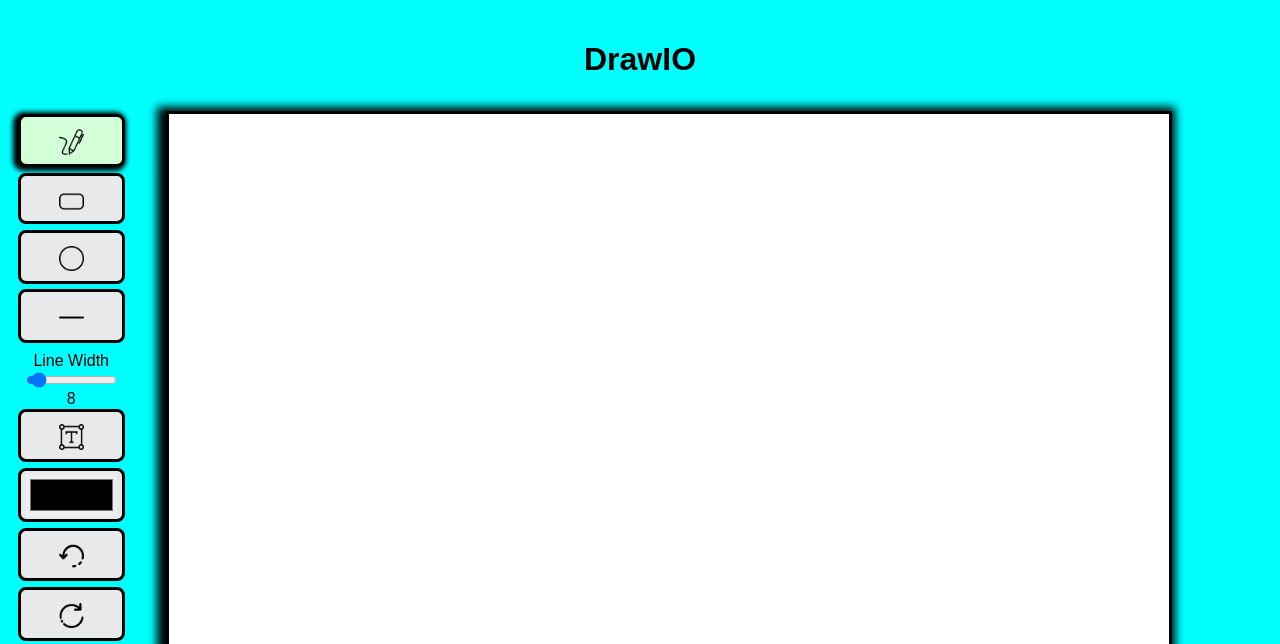
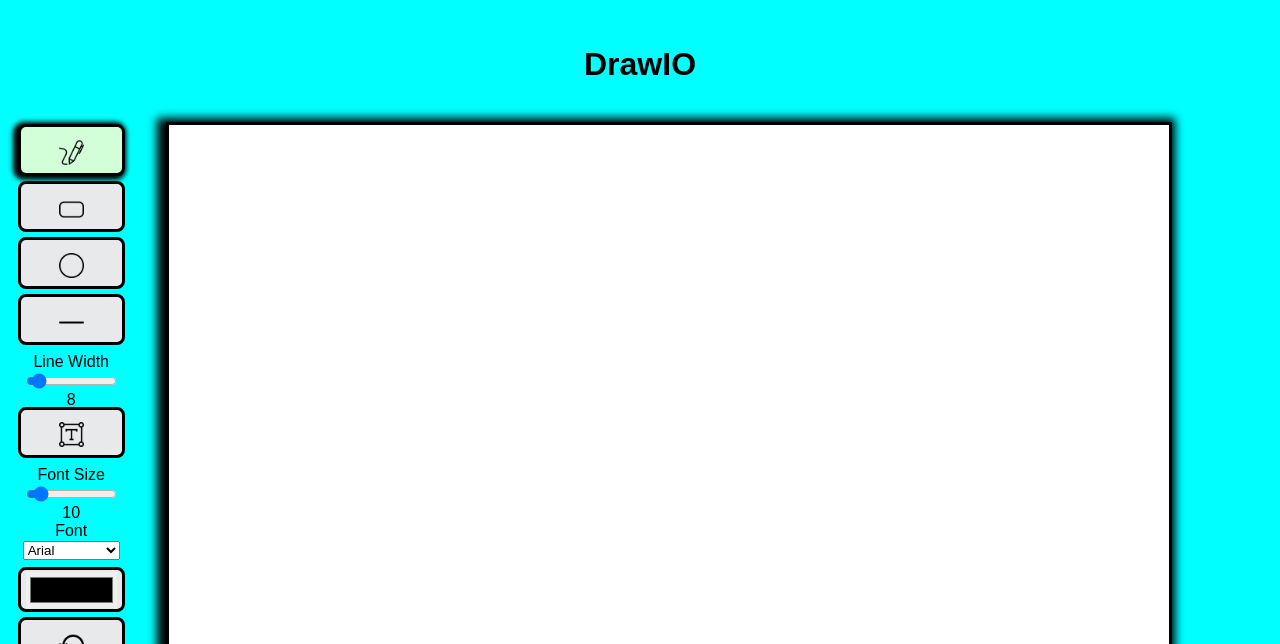
Before and after one commit to Daddara/BigAssignment2-VEFF, a plain HTML site: page index.html in a window 1280 px wide. Shown: the top 644 px of the page. Drawn offline with nearby package versions, Linux system fonts and the light colour scheme.

Commit message:
text size and font added

```diff
--- a/drawio.js
+++ b/drawio.js
@@ -5,6 +5,8 @@
     drawColor: "#000000",
     lineWidth: 8,
     txt: '',
+    fontSize: 10,
+    font: "Arial",
     canvas: document.getElementById('canvas'),
     ctx: document.getElementById('canvas').getContext('2d'),
     selectedElement: null,
@@ -19,6 +21,33 @@
 
 drawio.canvas.width = 1000;
 drawio.canvas.height = 600;
+
+var selectOption = document.getElementById('select');
+var fontArr =  [
+    "Arial",
+    "Verdana",
+    "Helvetica",
+    "Tahoma",
+    "Trebuchet",
+    "Times",
+    "Georgia",
+    "Garamond",
+    "Courier New",
+    "Brush Script"
+];
+for(var i = 0;i<fontArr.length;i++)
+{
+    var opt = document.createElement("option");
+    if(fontArr[i] === "Times"){
+        opt.value = "Times New Roman";
+    }
+    else{
+        opt.value = fontArr[i];
+    }
+    opt.text = fontArr[i];
+    opt.className = fontArr[i];
+    selectOption.appendChild(opt);
+}
 
 $(function () {
     // Document is loaded and parsed
@@ -74,7 +103,7 @@
                   top: tool.starty
                 });
                 $input.focus();
-                drawio.selectedElement = new Text(pos, 0, 0, "Arial", 12);
+                drawio.selectedElement = new Text(pos, 0, 0);
                 break
 
         }
@@ -100,11 +129,20 @@
     });
 
     // lineWidth Change
-    $('#range').on('change', function () {
-        console.log("Changing ", $("#range").val());
-        drawio.lineWidth = $("#range").val();
+    $('#lineRange').on('change', function () {
+        console.log("Changing ", $("#lineRange").val());
+        drawio.lineWidth = $("#lineRange").val();
     });
 
+    $('#fontsize').on('change', function () {
+        console.log("Fontsize change ", $("#fontsize").val());
+        drawio.fontSize = $("#fontsize").val();
+    });
+
+    $('select').on('change', function() {
+        console.log( this.value );
+        drawio.font = this.value;
+      });
     // text input
     $('#canvasInput').on('input', function () {
         drawio.Text = $('#canvasInput').val();
--- a/index.html
+++ b/index.html
@@ -25,11 +25,20 @@
                 </div>
                 <div class="line" title="Line Width" id="lineWidth">
                     Line Width
-                    <input type="range" min="1" max="100" id ="range" value="8"  oninput="amount.value=range.value">
-                    <output id="amount" name="amount" for="rangeInput">8</output>
+                    <input type="range" min="1" max="100" id ="lineRange" value="8"  oninput="amount.value=lineRange.value">
+                    <output id="amount" name="amount" for="lineRange">8</output>
                 </div>
                 <div class="select" id="text" title="Text" data-shape="text">
                     <img src="./icons/text.png" class="icon"/>
+                </div>
+                <div class="line" title="Line Width" id="lineWidth">
+                    Font Size
+                    <input type="range" min="1" max="100" id ="fontsize" value="10"  oninput="fontout.value=fontsize.value">
+                    <output id="fontout" name="fontout" for="rangeInput">10</output>
+                </div>
+                <div class="line" title="Line Width" id="lineWidth">
+                    Font
+                    <select id="select"></select>
                 </div>
                 <div class="other" title="Color Picker" id="colorPick">
                     <input type="color" id ="color">
--- a/shapes.js
+++ b/shapes.js
@@ -137,13 +137,13 @@
 
 
 // Text
-function Text(position, height, width, font, size){
+function Text(position, height, width){
     Shape.call(this, position);
     this.height = height;
     this.width = width;
     this.color = color;
-    this.font = font;
-    this.size = size;
+    this.fontSize = drawio.fontSize;
+    this.font = `${this.fontSize}px ${drawio.font}`;
     this.text = drawio.txt;
 }
 
--- a/styles.css
+++ b/styles.css
@@ -28,7 +28,7 @@
 #toolbar{
     display: grid;
     grid-auto-rows: auto;
-    grid-template-rows: 1fr 0.5fr 1fr 1fr 1fr 1fr 1fr 1fr 1fr 1fr;
+    grid-template-rows: 1fr 0.5fr 1fr 0.5fr 0.5fr 1fr 1fr 1fr 1fr 1fr 1fr 1fr;
     width: 100%;
     height: 72%;
     /* background-color: chartreuse; */
@@ -43,7 +43,14 @@
     border-style: none;
 }
 
-#range{
+#lineRange{
+    width: 90%;
+    height: 90%;
+    cursor: pointer;
+    border-style: none;
+}
+
+#fontsize{
     width: 90%;
     height: 90%;
     cursor: pointer;
```
